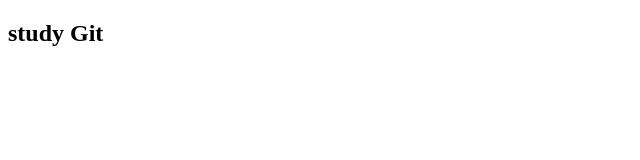
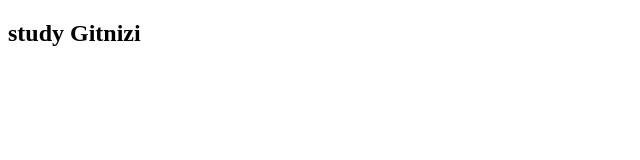
Before and after one commit to bgh-a/hardGit, a plain HTML site: page index.html in a window 1280 px wide. Shown: the full height of the page, 0-640 px from the left. Drawn offline with Linux system fonts and the light colour scheme.

Commit message:
'添加妮子'

```diff
--- a/index.html
+++ b/index.html
@@ -7,6 +7,6 @@
     <title>Document</title>
 </head>
 <body>
-    <h2>study Git</h2>
+    <h2>study Gitnizi</h2>
 </body>
 </html>
```
